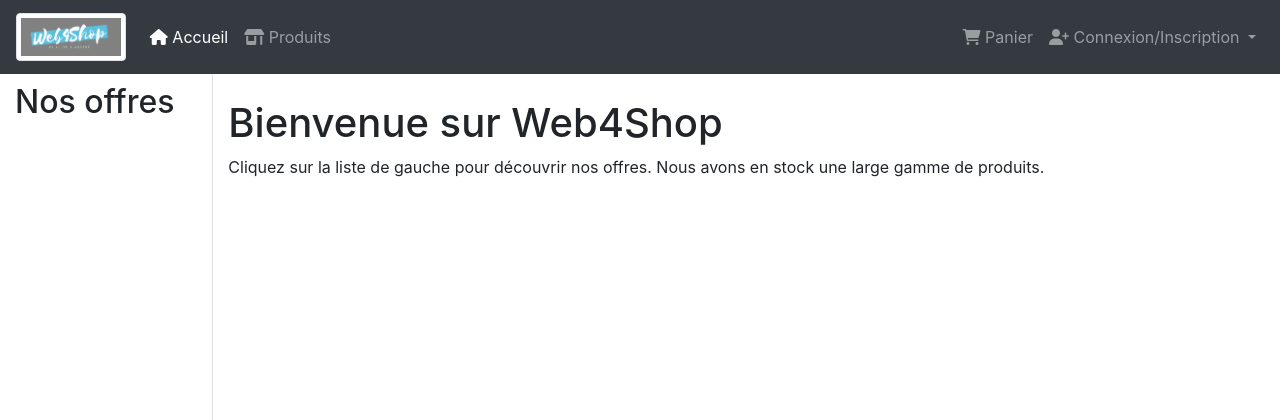
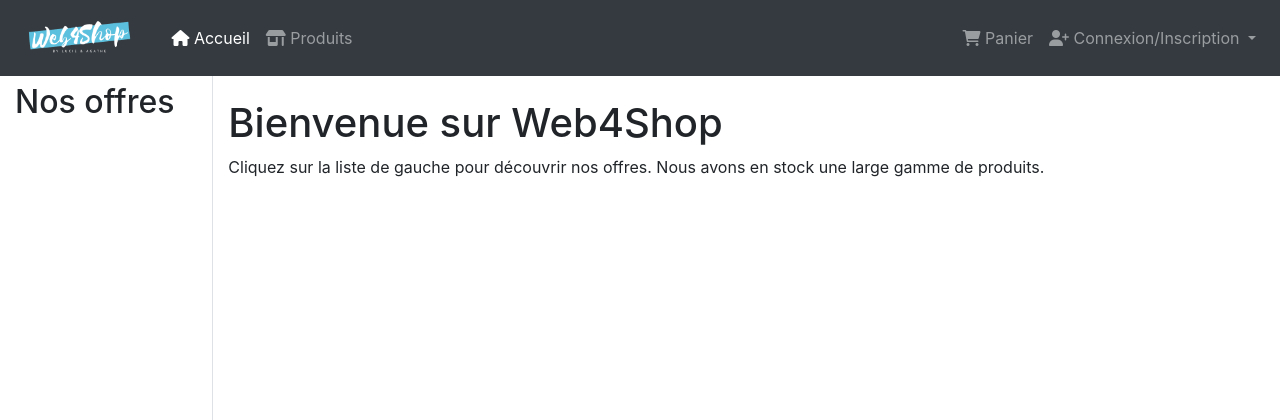
Before and after one commit to florianBurdairon/projet-ISI-WEB, a PHP site: page / in a window 1280 px wide. Shown: the top 420 px of the page. Run offline with PHP 8.4, Linux system fonts and the light colour scheme; data that the repository does not hold is empty; some libraries are stand-ins or nearby versions.

Commit message:
Change logo

```diff
--- a/assets/css/style.css
+++ b/assets/css/style.css
@@ -25,8 +25,8 @@ table, th, td{
     border: 1px solid black;
 }
 
-.img-thumbnail{
-    height: 48px;
+.img-logo{
+    height: 50px;
     width: auto;
 }
 
--- a/controller/AccountController.php
+++ b/controller/AccountController.php
@@ -21,7 +21,7 @@ class AccountController
                 unset($_SESSION["error"]["login"]);
                 unset($_SESSION["autofill"]["login"]);
                 unset($_SESSION["shoppingcart"]);
-                header("Location: ".ROOT.BACKTOPAGE);
+                header("Location: ".ROOT."home");
             }
             else{
                 $db_login = Login::select_login_by_username($_POST["username"]);
--- a/controller/Router.php
+++ b/controller/Router.php
@@ -35,7 +35,7 @@ class Router
                 if ($_GET['controller'] == 'home') {
                     $this->ctrlHome->index();
                 }
-                elseif ($_GET['controller'] == 'products') {
+                elseif ($_GET['controller'] == 'products' && !isset($_SESSION["admin"])) {
                     if(isset($_GET['action']) && $_GET['action'] != ""){
                         if($_GET['action'] == 'cat'){
                             $cat_id = null;
@@ -108,7 +108,7 @@ class Router
                     }
                     else throw new Exception("Action non valide");
                 }
-                elseif ($_GET['controller'] == 'shoppingcart') {
+                elseif ($_GET['controller'] == 'shoppingcart' && !isset($_SESSION["admin"])) {
                     if (isset($_GET['action']) && $_GET['action'] != "")
                     {
                         if ($_GET['action'] == 'insert'){
--- a/view/layout.php
+++ b/view/layout.php
@@ -18,7 +18,7 @@
                 </button>
 
                 <!-- Logo -->
-                <a class="navbar-brand" href="<?= ROOT ?>home"><img class="img-thumbnail" src="<?= ROOT ?>assets/productimages/Web4ShopHeader.png"></a>
+                <a class="navbar-brand" href="<?= ROOT ?>home"><img class="img-logo" src="<?= ROOT ?>assets/productimages/Web4ShopNoBackground.png"></a>
 
                 <!-- Liens -->
                 <div class="collapse navbar-collapse" id="navbarSupportedContent">
```
